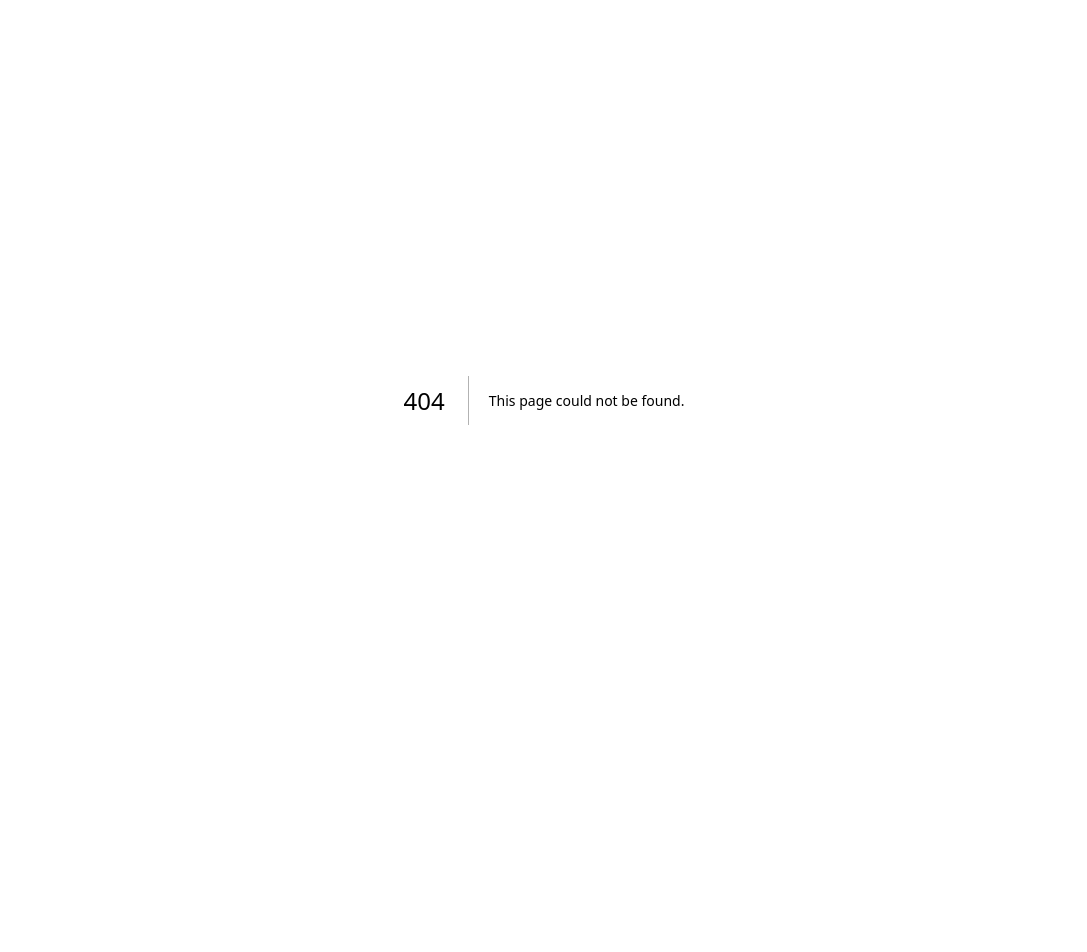
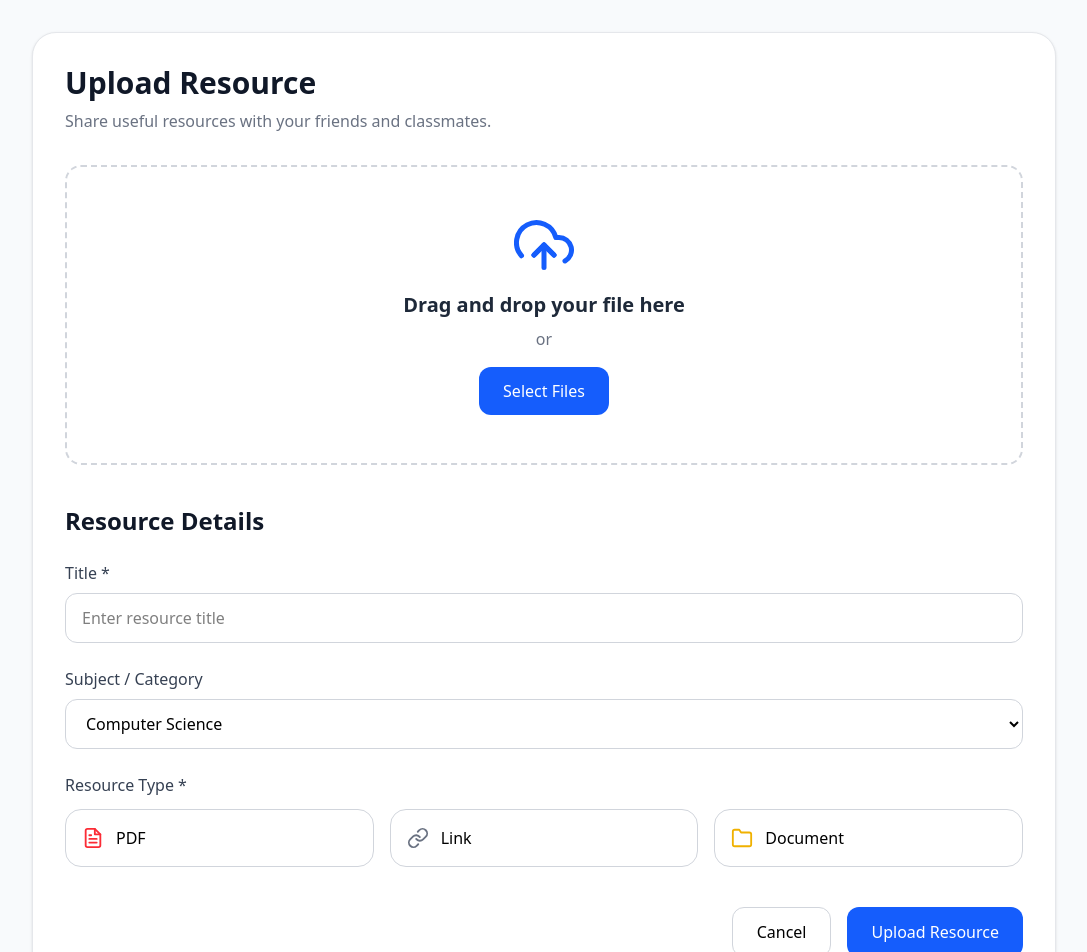
Before and after one commit to Aisha-shaikh578/CampusVault, a Next.js app: page /upload in a window 1280 px wide. Before the commit this address had no page. Shown: the top 952 px of the page, without its empty margins (96-1183 px from the left). Before the commit the page ends 800 px from the top, so only its background shows below. Built offline with nearby package versions, Linux system fonts and the light colour scheme.

Commit message:
Completed styling UI for Uploads page

```diff
--- /dev/null
+++ b/app/upload/page.tsx
@@ -0,0 +1,143 @@
+import {
+  FiUploadCloud,
+  FiFileText,
+  FiLink,
+  FiFolder,
+} from "react-icons/fi";
+
+export default function UploadPage() {
+  return (
+    <div className="w-full p-8">
+      <div className="max-w-5xl mx-auto">
+        <div className="bg-white border border-gray-200 rounded-3xl p-8 shadow-sm">
+          {/* Heading */}
+          <div className="mb-8">
+            <h1 className="text-3xl font-bold text-gray-900">
+              Upload Resource
+            </h1>
+
+            <p className="mt-2 text-gray-500">
+              Share useful resources with your friends and classmates.
+            </p>
+          </div>
+
+          {/* Upload Area */}
+          <div className="border-2 border-dashed border-gray-300 rounded-2xl p-12 text-center hover:border-blue-500 transition-all">
+            <FiUploadCloud
+              size={60}
+              className="mx-auto text-blue-600"
+            />
+
+            <h3 className="mt-4 text-xl font-semibold text-gray-800">
+              Drag and drop your file here
+            </h3>
+
+            <p className="mt-2 text-gray-500">or</p>
+
+            <button className="mt-4 px-6 py-3 bg-blue-600 text-white rounded-xl font-medium hover:bg-blue-700 transition cursor-pointer">
+              Select Files
+            </button>
+          </div>
+
+          {/* Resource Details */}
+          <div className="mt-10">
+            <h2 className="text-2xl font-semibold text-gray-900 mb-6">
+              Resource Details
+            </h2>
+
+            <div className="space-y-6">
+              {/* Title */}
+              <div>
+                <label className="block mb-2 font-medium text-gray-700">
+                  Title *
+                </label>
+
+                <input
+                  type="text"
+                  placeholder="Enter resource title"
+                  className="w-full border border-gray-300 rounded-xl px-4 py-3 outline-none focus:ring-1 focus:ring-blue-500"
+                />
+              </div>
+
+              {/* Category */}
+              <div>
+                <label className="block mb-2 font-medium text-gray-700">
+                  Subject / Category
+                </label>
+
+                <select className="w-full border border-gray-300 rounded-xl px-4 py-3 outline-none focus:ring-1 focus:ring-blue-500 cursor-pointer">
+                  <option>Computer Science</option>
+                  <option>Operating System</option>
+                  <option>Mathematics</option>
+                  <option>DSA</option>
+                  <option>Physics</option>
+                  <option>Chemistry</option>
+                  <option>Other</option>
+                </select>
+              </div>
+
+              {/* Resource Type */}
+              <div>
+                <label className="block mb-3 font-medium text-gray-700">
+                  Resource Type *
+                </label>
+
+                <div className="grid grid-cols-1 md:grid-cols-3 gap-4">
+                  <button
+                    type="button"
+                    className="flex items-center gap-3 border border-gray-300 rounded-2xl p-4 hover:border-blue-500 hover:bg-blue-50 transition cursor-pointer"
+                  >
+                    <FiFileText
+                      size={22}
+                      className="text-red-500"
+                    />
+                    <span className="font-medium">
+                      PDF
+                    </span>
+                  </button>
+
+                  <button
+                    type="button"
+                    className="flex items-center gap-3 border border-gray-300 rounded-2xl p-4 hover:border-blue-500 hover:bg-blue-50 transition cursor-pointer"
+                  >
+                    <FiLink
+                      size={22}
+                      className="text-gray-500"
+                    />
+                    <span className="font-medium">
+                      Link
+                    </span>
+                  </button>
+
+                  <button
+                    type="button"
+                    className="flex items-center gap-3 border border-gray-300 rounded-2xl p-4 hover:border-blue-500 hover:bg-blue-50 transition cursor-pointer"
+                  >
+                    <FiFolder
+                      size={22}
+                      className="text-yellow-500"
+                    />
+                    <span className="font-medium">
+                      Document
+                    </span>
+                  </button>
+                </div>
+              </div>
+            </div>
+
+            {/* Footer Buttons */}
+            <div className="flex justify-end gap-4 mt-10">
+              <button className="px-6 py-3 border border-gray-300 rounded-xl hover:bg-gray-50 transition cursor-pointer">
+                Cancel
+              </button>
+
+              <button className="px-6 py-3 bg-blue-600 text-white rounded-xl hover:bg-blue-700 transition cursor-pointer">
+                Upload Resource
+              </button>
+            </div>
+          </div>
+        </div>
+      </div>
+    </div>
+  );
+}
```
